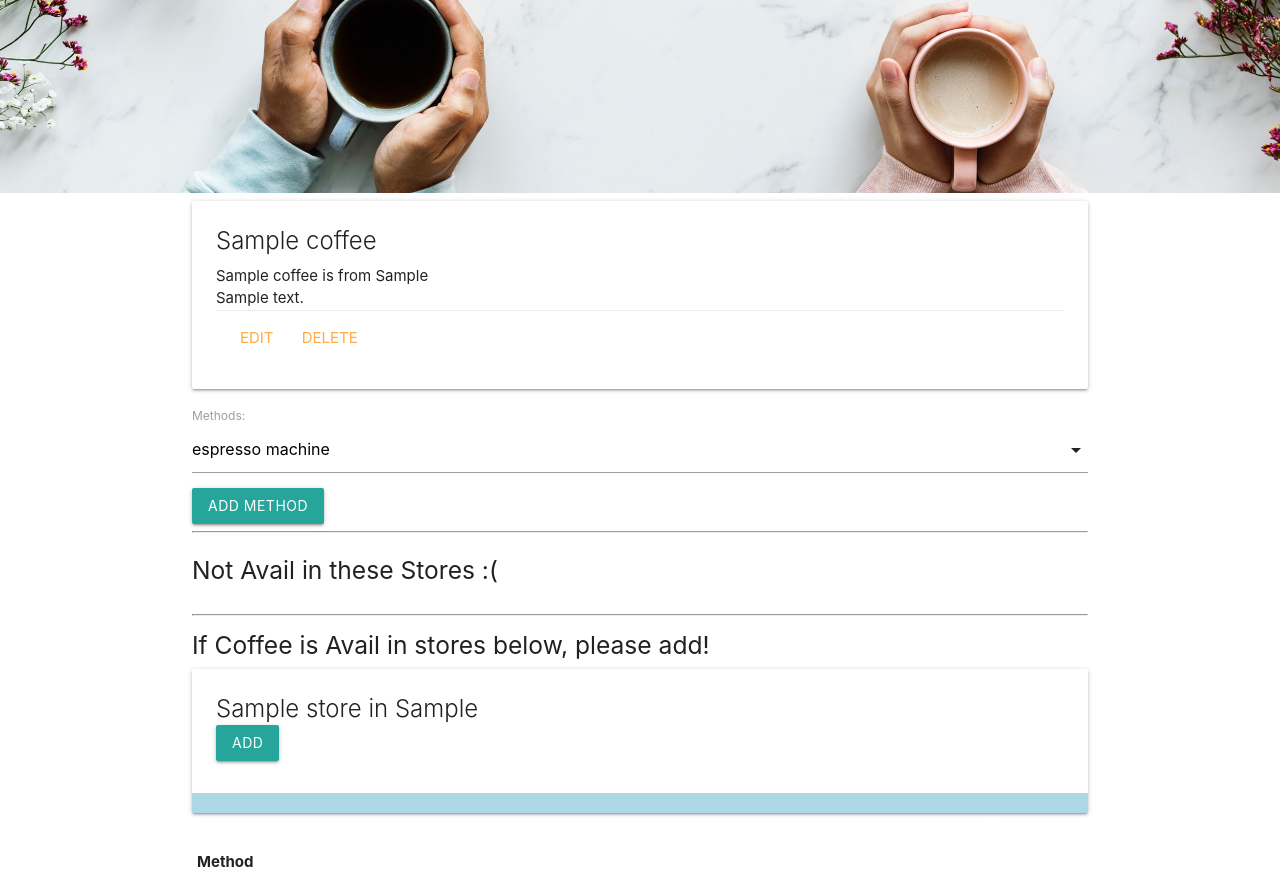
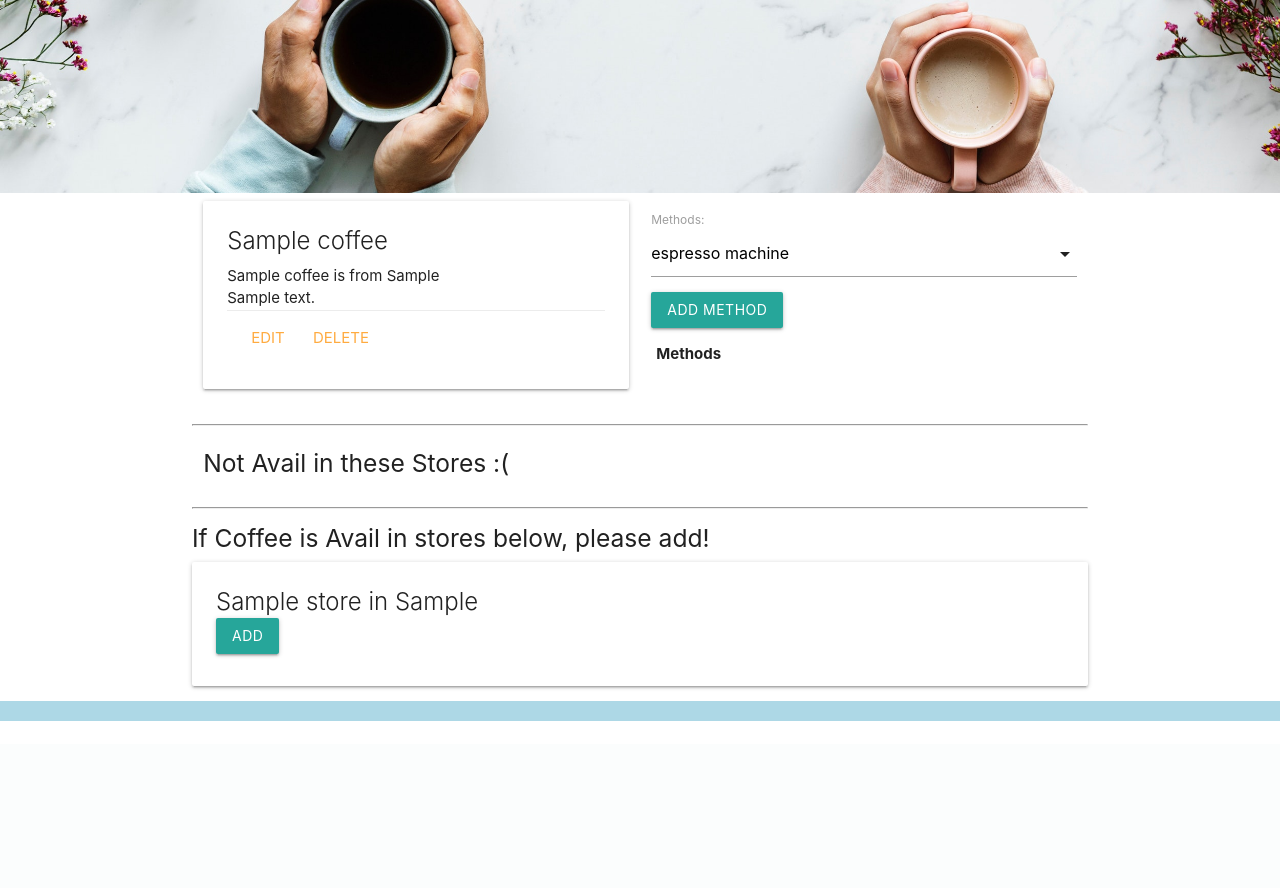
Before and after one commit to Chi37/coffee-database, a Django app: page /coffees/1/ in a window 1280 px wide. Shown: the part 507-1395 px from the top of the page. After the commit the page ends 1228 px from the top, so only its background shows below. Run offline with Django 3.2, Linux system fonts and the light colour scheme; tables that the repository leaves empty hold one stand-in row (values such as "Sample post"); lists and menus that the app fills with data are empty.

Commit message:
changed detail.html

```diff
--- a/main_app/templates/coffees/detail.html
+++ b/main_app/templates/coffees/detail.html
@@ -1,5 +1,7 @@
 {% extends 'base.html' %}
 {% block content %}
+<div class='row'>
+	<div class='col s6'>
 		<div class="card">
 				<div class="card-content">
 						<span class="card-title">{{ coffee.name }}</span>
@@ -12,24 +14,27 @@
 						</div>
 				</div>
 		</div>
+
+	</div>
 	<div class="col s6">
+		<form action="{% url 'add_method' coffee.id %}" method="post">
+			{% csrf_token %}
+			{{ method_form.as_p }}
+			<input type="submit" class="btn" value="Add Method">
+		</form>
 		<table class="striped">
 			<thead>
-			<tr><th>Method</th></tr>
+				<tr><th>Methods</th></tr>
 			</thead>
 				<tbody>
 					{% for method in coffee.method_set.all %}
 				<tr>
 					<td>{{method.get_methods_display}}</td>
 				</tr>
+				{% endfor %}
 			</tbody>
 		</table>
-	{% endfor %}
-	<form action="{% url 'add_method' coffee.id %}" method="post">
-		{% csrf_token %}
-		{{ method_form.as_p }}
-		<input type="submit" class="btn" value="Add Method">
-	</form>
+	</div>
 </div>
 <hr>
 <div class="row">
@@ -72,8 +77,6 @@
 
 
 
-
-
 <script>
   // initialize the methodselect
     var selectEl = document.getElementById('id_methods');
```
Lines whose indentation alone changed are shown as unchanged.
